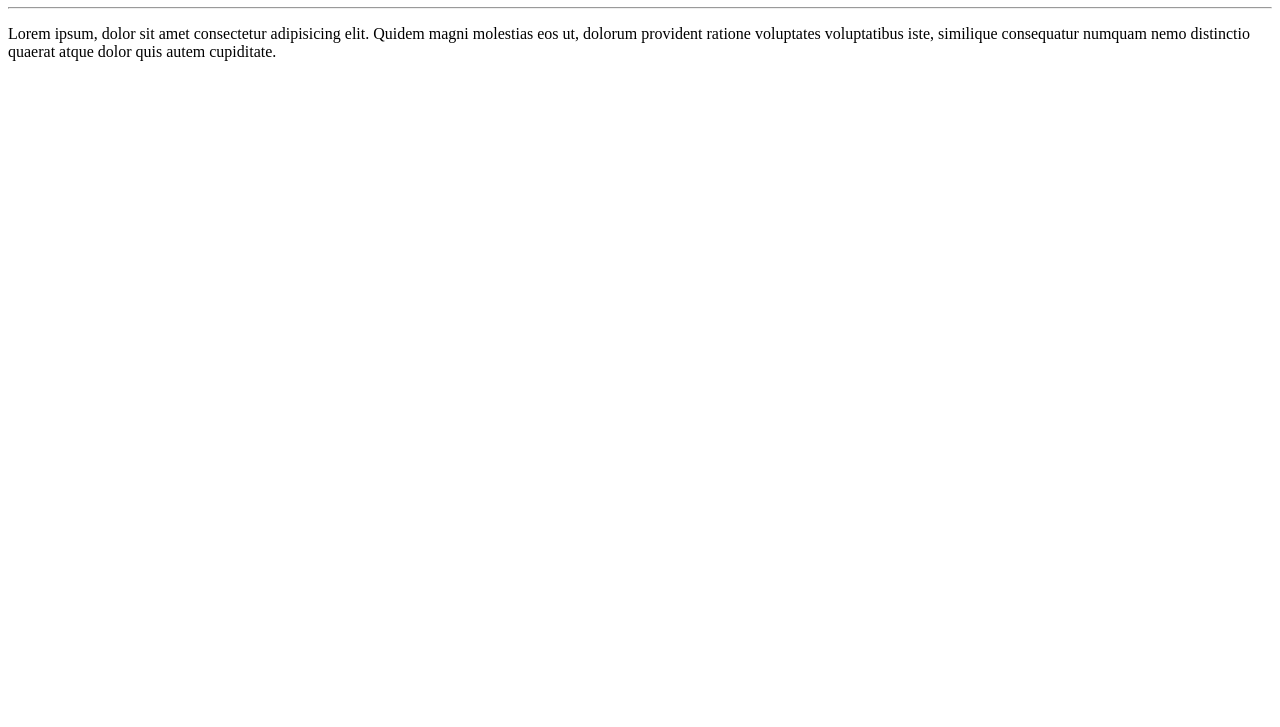
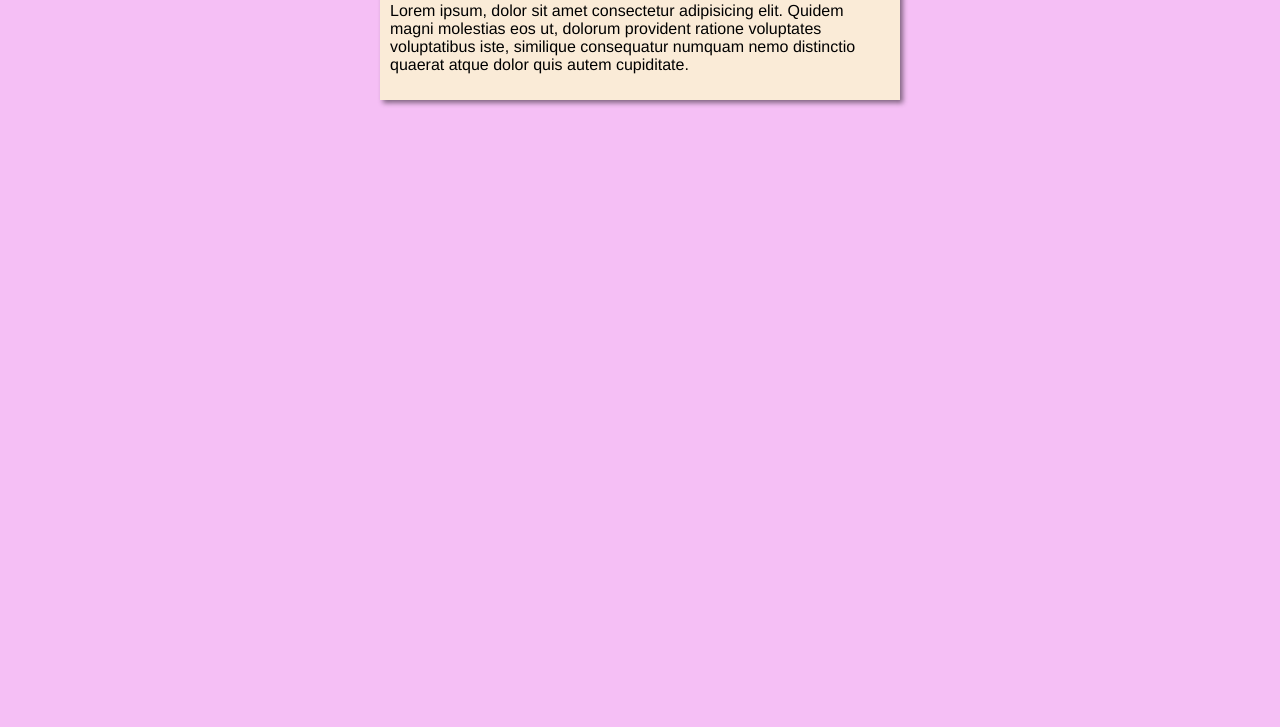
Before and after one commit to yasmimsampaiomelo/OlaMundo, a plain HTML site: page site-exemplo/index.html in a window 1280 px wide. Shown: the part 73-800 px from the top of the page. Drawn offline with Linux system fonts and the light colour scheme.

Commit message:
Estilizando com o css

```diff
--- a/site-exemplo/index.html
+++ b/site-exemplo/index.html
@@ -3,11 +3,14 @@
 <head>
     <meta charset="UTF-8">
     <meta name="viewport" content="width=device-width, initial-scale=1.0">
-    <title>Meu primeiro ste em repostório</title>
+    <link rel="stylesheet" href="style.css">
+    <title> rimeiro ste em repostório</title>
 </head>
 <body>
+    <main>
     <h1>Olá, Mundo</h1>
     <hr>
     <p>Lorem ipsum, dolor sit amet consectetur adipisicing elit. Quidem magni molestias eos ut, dolorum provident ratione voluptates voluptatibus iste, similique consequatur numquam nemo distinctio quaerat atque dolor quis autem cupiditate.</p>
+    </main>
 </body>
 </html>
--- /dev/null
+++ b/site-exemplo/style.css
@@ -0,0 +1,14 @@
+*{
+    font-family: 'Franklin Gothic Medium', 'Arial Narrow', Arial, sans-serif;
+    font-size: 16px;
+}
+body{
+    background-color: rgb(245, 191, 245);
+}
+main{
+    background-color: antiquewhite;
+    width: 500px;
+    margin: auto;
+    padding: 10px;
+    box-shadow: 3px 3px 5px rgba(0, 0, 0, 0.473);
+}
```
